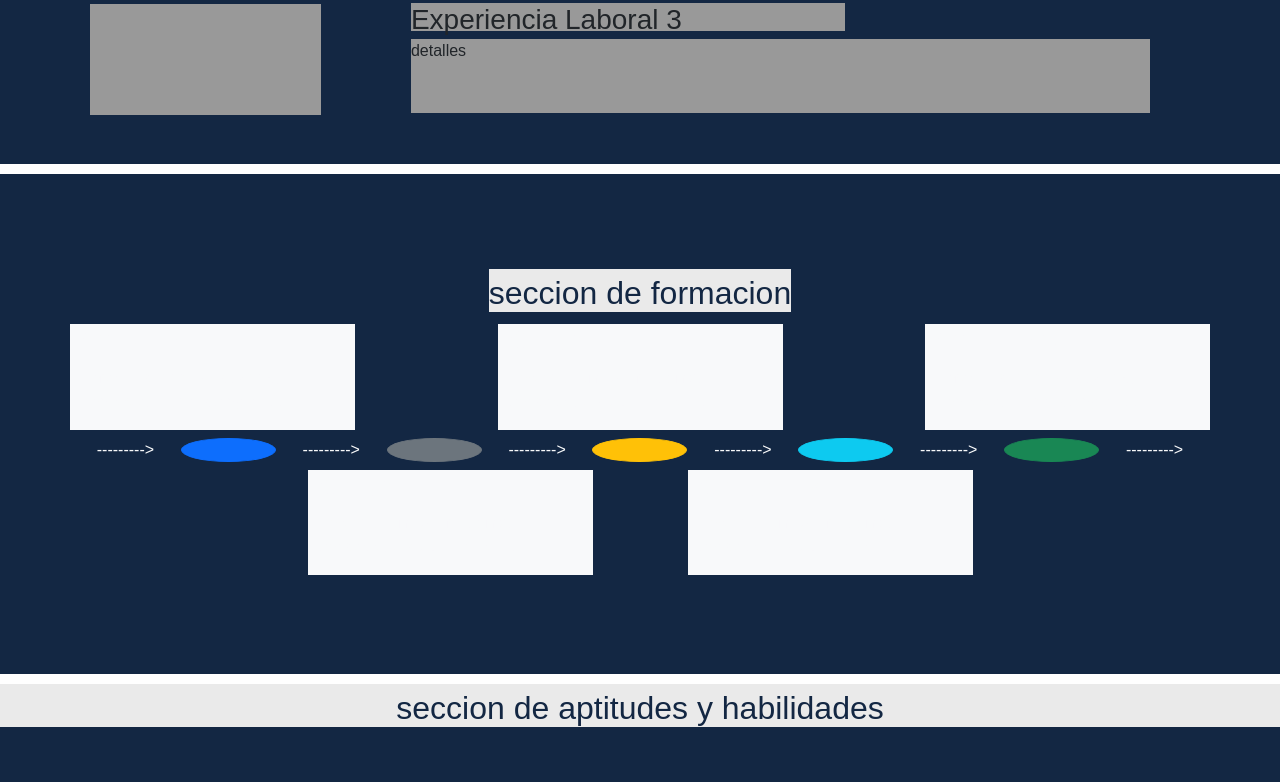
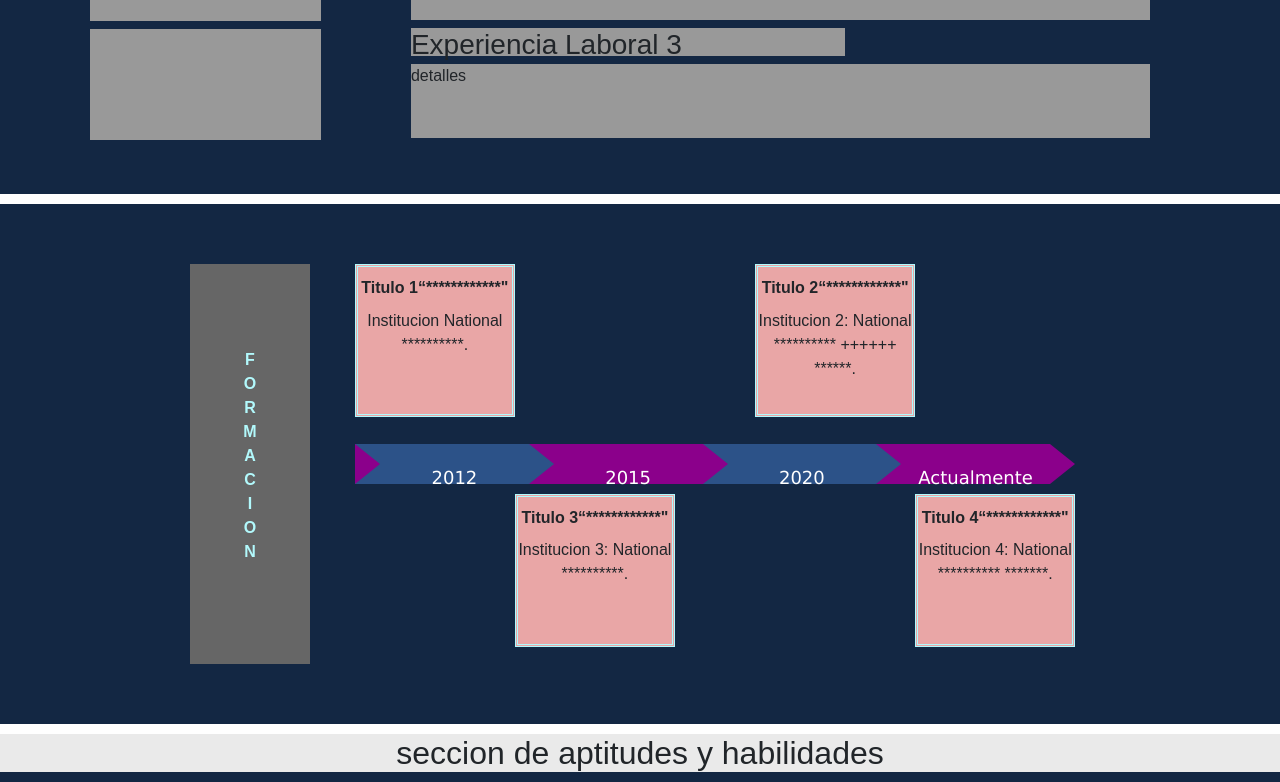
Before and after one commit to AriStWeb/porfolio-FrontEnd, a plain HTML site: page index.html in a window 1280 px wide. Shown: the part 976-1758 px from the top of the page. Drawn offline with Linux system fonts and the light colour scheme.

Commit message:
maqueta estatica v1.4

```diff
--- a/index.html
+++ b/index.html
@@ -46,17 +46,18 @@
 	<!--Acerca De-->
 	<section id="acercaDe">
 		<div class="container-fluid">
-			<div class="row  justify-content-around">
-				<div class="col-3">
+			<div class="row  justify-content-around aling-content-center">
+				<div class="col-3 mt-3 ">
+
 				</div>
-				<div class="col-8">
+				<div class="col-8 mt-3">
 					<h2>titulo</h2>
 				</div>
-				<div class=" col-3 h-auto bg-light ">
+				<div class=" col-3  mt-3 h-50 bg-light">
 					<h2>Nombre de propietario portfolioWeb</h2>
 				</div>
-				<div class=" col-8 bg-light ">
-					<p>info resumida</p>
+				<div class=" col-8 mt-3 bg-light">
+					<p>resumen</p>
 				</div>
 			</div>
 		</div>
@@ -108,64 +109,45 @@
 		</div>
 	</section>
 	<!--Educacion-->
-	<section id="educacion">
+</section>
+<section class="educacion">
+	<div id="educacion">
+    <div class="caja1"><b><p>F<br>O<br>R<bR>M<br>A<br>C<br>I<bR>O<br>N</p></b></div>
+        <div class="caja2">
               <div>
-			<h2>seccion de formacion</h2>
+                  <div class="c1">
+                  <h3><b>Titulo 1“************"</b></h3>
+                  <p>Institucion National **********.</p>
                   </div>
-		<div class="container ">
-			<div class="row">
-				<div class="container my-1 text-light">
-					<div class="row">
-						<div class="col-sm-3 bg-light mb-1">
-							<h3>Column 1</h3>
-							<p>Lorem ipsum dolor sit amet, consectetur adipisicing elit...</p>
               </div>
-						<div class="col"></div>
-						<div class="col-sm-3 bg-light mb-1">
-							<h3>Column 2</h3>
-							<p>Lorem ipsum dolor sit amet, consectetur adipisicing elit...</p>
-						</div>
-						<div class="col"></div>
-						<div class="col-sm-3 bg-light mb-1">
-							<h3>Column 3</h3>
-							<p>Lorem ipsum dolor sit amet, consectetur adipisicing elit...</p>
-
+              <div>
+                  <div class="c2">
+					<h3><b>Titulo 2“************"</b></h3>
+                  <p>Institucion 2: National ********** ++++++ ******.</p>
                   </div>
               </div>
        </div>
+        <div class="caja3" class="textLT">
+            <div class="f1">2012</div>
+            <div class="f2">2015</div>
+            <div class="f1">2020</div>
+            <div class="f2">Actualmente cursando</div>
+            <div class="f3"></div>
         </div>
-			<!--linea de tiempo formacion-->
-			<div class="row text-light text-center">
-
-				<div class="col ">---------></div>
-				<div class="col-1 bg-primary border border-primary rounded-circle"></div>
-				<div class="col ">---------></div>
-				<div class="col-1 bg-secondary border border-secondary rounded-circle"></div>
-				<div class="col ">---------></div>
-				<div class="col-1 bg-warning border border-warning rounded-circle"></div>
-				<div class="col ">---------></div>
-				<div class="col-1 bg-info border border-info rounded-circle"></div>
-				<div class="col ">---------></div>
-				<div class="col-1  bg-success border border-success rounded-circle"></div>
-				<div class="col ">---------></div>
-
-			</div>
-			<div class="row">
-				<div class="container my-1 text-light">
-					<div class="row">
-						<div class="col"></div>
-						<div class="col-sm-3 bg-light mt-1">
-							<h3>Column 1</h3>
-							<p>Lorem ipsum dolor sit amet, consectetur adipisicing elit...</p>
-						</div>
-						<div class="col-1"></div>
-						<div class="col-sm-3 bg-light mt-1">
-							<h3>Column 3</h3>
-							<p>Lorem ipsum dolor sit amet, consectetur adipisicing elit...</p>
-						</div>
-						<div class="col"></div>
+        <div class="caja4">
+          <div>
+              <div class="c3">
+				<h3><b>Titulo 3“************"</b></h3>
+                <p>Institucion 3: National **********.</p>
               </div>
           </div>
+          <div>
+              <div class="c4">
+				<h3><b>Titulo 4“************"</b></h3>
+                <p>Institucion 4: National ********** *******.</p>
+              </div>
+          </div>
+
       </div>
 	</div>
 </section>
--- a/styles.css
+++ b/styles.css
@@ -7,8 +7,6 @@
 h2 {
     background-color: #EAEAEA;
     text-align: center;
-    color: #132743;
-    padding-top: 5px;
 }
 body{
     background-color: #999;
@@ -19,15 +17,15 @@ header{
     margin: 5px;
 }
 /* SECCIONES EN GRAL*/
-#experiencias, #habilidades, #proyectos{
+#experiencias, #habilidades, #proyectos, #educacion{
     height: 450px;
     background-color: #132743;
     margin: 10px 0px;
 }
 #acercaDe{
-    height: 170px;
+    height: 200px;
     background-color: #132743;
-    margin: 5px;
+    margin: 5px 0px;
 }
 /* BANNER*/
 #contenedorBanner, #contenedor-fondo-banner, #espacio-foto-banner, #fondo-banner {
@@ -105,13 +103,137 @@ flex-wrap: wrap;
     width: 85%;
     background-color: #999;
 }
+/* EDUCACION*/
+.educacion{
+    display: flex;
+    flex-wrap: wrap;
+    justify-content: center;
+    align-items: center;
+    background-color: #132743;;
+}
 #educacion{
-    height: 500px;
-    background-color: #132743;
     display: flex;
     flex-direction: column;
+    flex-wrap: wrap;
     justify-content: center;
+    height: 500px;
+    background-color: #132743;;
+    font-size: 2em;
+    text-align: center;
+    height: 500px;
+    width: 960px;
+}
+
+.caja1{
+    height: 80%;
+    width: 12.5%;
+    background-color: #666666;
+    margin-left:  1em;
+    font-family: 'Courier New', Courier, monospace, sans-serif;
+    font-size: 30px;
+    color: #B2F9FC;
+    display: flex;
     align-items: center;
+    justify-content: center;
+}
+.caja2 {
+    height: 34%;
+    width: 83.4%;
+    margin-top: 50px;
+    display: flex;
+    flex-direction: start;
+    flex-wrap: nowrap;
+    font-size: 15px;
+}
+.caja2 > div {
+    width: 50%;
+  }
+.c1{
+    height:90%;
+    width: 40%;
+    background-color: #E9A6A6;
+    border-color: #B2F9FC;
+    border-style: double;
+    margin-left: 10%;
+}
+.c2{
+    height: 90%;
+    width: 40%;
+    background-color: #E9A6A6;
+    border-color: #B2F9FC;
+    border-style: double;
+    margin-left: 10%;
+}
+.caja3{
+    height: 8%;
+    width: 83.4%;
+    margin-top: 1%;
+    margin-bottom: 1%;
+    display: flex;
+    flex-direction: row;
+    flex-wrap: nowrap;
+    justify-content: center;
+
+}
+.f1{
+    height: 0px;
+    width: 21.7%;
+    background-color:#f5f5dc;
+    border-left: 25px solid #8b008b;
+    border-top: 20px solid #2c5288;
+    border-bottom: 20px solid #2c5288;
+    font-size: 18px;
+    font-family: Verdana, Geneva, Tahoma, sans-serif;
+    color: white;
+    text-align: center;
+}
+.f2{
+    height: 0px;
+    width: 21.7%;
+    border-left: 25px solid #2c5288;
+    border-top: 20px solid #8b008b;
+    border-bottom: 20px solid #8b008b;
+    font-size: 18px;
+    font-family: Verdana, Geneva, Tahoma, sans-serif;
+    color: white;
+    text-align: center;
+}
+.f3{
+    height: 0%;
+    width: 0%;
+    border-left: 25px solid #8b008b;
+    border-top: 20px solid #132743;
+    border-bottom: 20px solid #132743;
+}
+
+.caja4{
+    height: 34%;
+    width: 83.4%;
+    margin-bottom: 50px;
+    display: flex;
+    flex-direction: row;
+    flex-wrap: nowrap;
+    font-size: 15px;
+
+}
+.caja4 > div {
+    width: 50%;
+}
+.c3{
+    height: 90%;
+    width: 40%;
+    background-color: #E9A6A6;
+    border-color: #B2F9FC;
+    border-style: double;
+    margin-left: 50%;
+}
+.c4{
+    height: 90%;
+    width: 40%;
+    background-color: #E9A6A6;
+    border-color: #B2F9FC;
+    border-style: double;
+    margin-left: 50%;
 }
 /* HABILIDADES*/
 .contenedor-habilidades{
```
Lines whose indentation alone changed are shown as unchanged.
